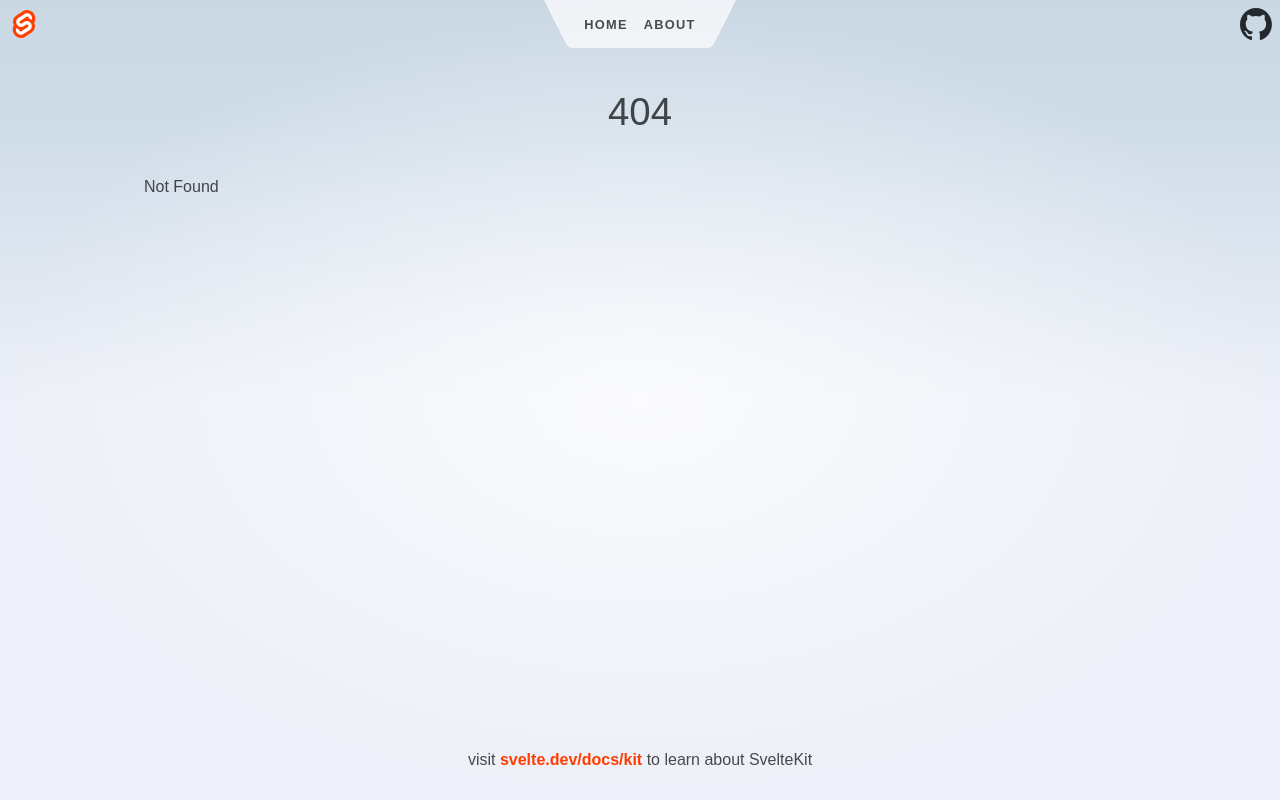
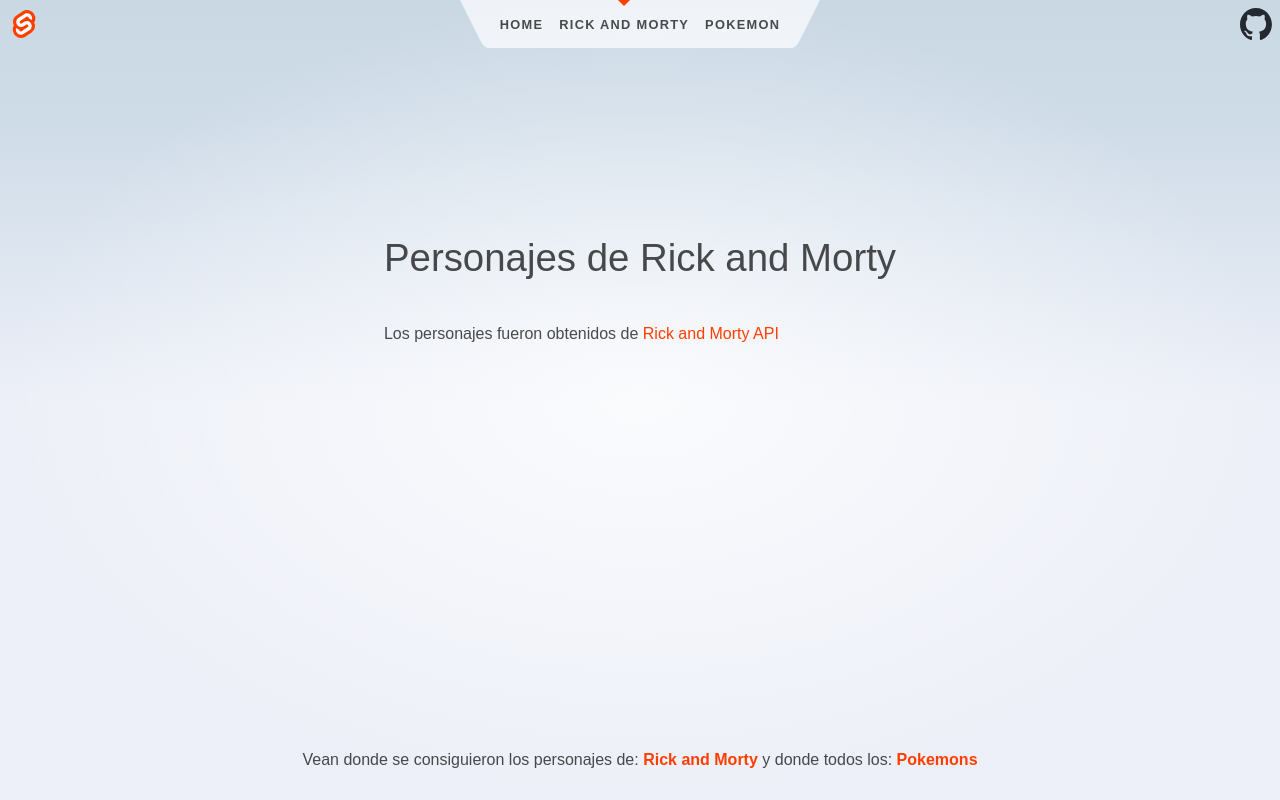
Before and after one commit to Fran-117/api_svelt_rick_and_morty, a SvelteKit app: page /Rick_and_Morty in a window 1280 px wide. Before the commit this address had no page. Built offline with nearby package versions, Linux system fonts and the light colour scheme.

Commit message:
Empezamos los cambios

```diff
--- a/src/routes/+layout.svelte
+++ b/src/routes/+layout.svelte
@@ -14,7 +14,7 @@
 
 	<footer>
 		<p>
-			visit <a href="https://svelte.dev/docs/kit">svelte.dev/docs/kit</a> to learn about SvelteKit
+			Vean donde se consiguieron los personajes de: <a href="https://rickandmortyapi.com/">Rick and Morty</a> y donde todos los: <a href="https://pokeapi.co/">Pokemons</a>
 		</p>
 	</footer>
 </div>
--- a/src/routes/Cabecera.svelte
+++ b/src/routes/Cabecera.svelte
@@ -16,14 +16,19 @@
 		<svg viewBox="0 0 2 3" aria-hidden="true">
 			<path d="M0,0 L1,2 C1.5,3 1.5,3 2,3 L2,0 Z" />
 		</svg>
+
 		<ul>
 			<li aria-current={page.url.pathname === '/' ? 'page' : undefined}>
 				<a href={resolve('/')}>Home</a>
 			</li>
-			<li aria-current={page.url.pathname === '/about' ? 'page' : undefined}>
-				<a href={resolve('/about')}>About</a>
+			<li aria-current={page.url.pathname === '/Rick_and_Morty' ? 'page' : undefined}>
+				<a href={resolve('/Rick_and_Morty')}>Rick and Morty</a>
+			</li>
+			<li aria-current={page.url.pathname === '/Pokemon' ? 'page' : undefined}>
+				<a href={resolve('/Pokemon')}>Pokemon</a>
 			</li>
 		</ul>
+
 		<svg viewBox="0 0 2 3" aria-hidden="true">
 			<path d="M0,0 L0,3 C0.5,3 0.5,3 1,2 L2,0 Z" />
 		</svg>
--- /dev/null
+++ b/src/routes/Rick_and_Morty/+page.svelte
@@ -0,0 +1,17 @@
+<script lang="ts">
+	import { resolve } from '$app/paths';
+</script>
+
+<svelte:head>
+	<title>Rick and Morty</title>
+	<meta name="description" content="Personajes" />
+</svelte:head>
+
+<div class="text-column">
+	<h1>Personajes de Rick and Morty</h1>
+
+	<p>
+		Los personajes fueron obtenidos de  <a href="https://rickandmortyapi.com/">Rick and Morty API</a>
+	</p>
+
+</div>
--- /dev/null
+++ b/src/routes/Rick_and_Morty/+page.ts
@@ -0,0 +1,9 @@
+import { dev } from '$app/environment';
+
+// we don't need any JS on this page, though we'll load
+// it in dev so that we get hot module replacement
+export const csr = dev;
+
+// since there's no dynamic data here, we can prerender
+// it so that it gets served as a static asset in production
+export const prerender = true;
```
Also changed, not shown: src/routes/Pokemon/+page.svelte (added, +16 -0 lines), src/routes/about/+page.svelte (deleted, +0 -30 lines), src/routes/Imagenes.svelte (added), src/routes/Pokemon/+page.ts (renamed from src/routes/about/+page.ts).
